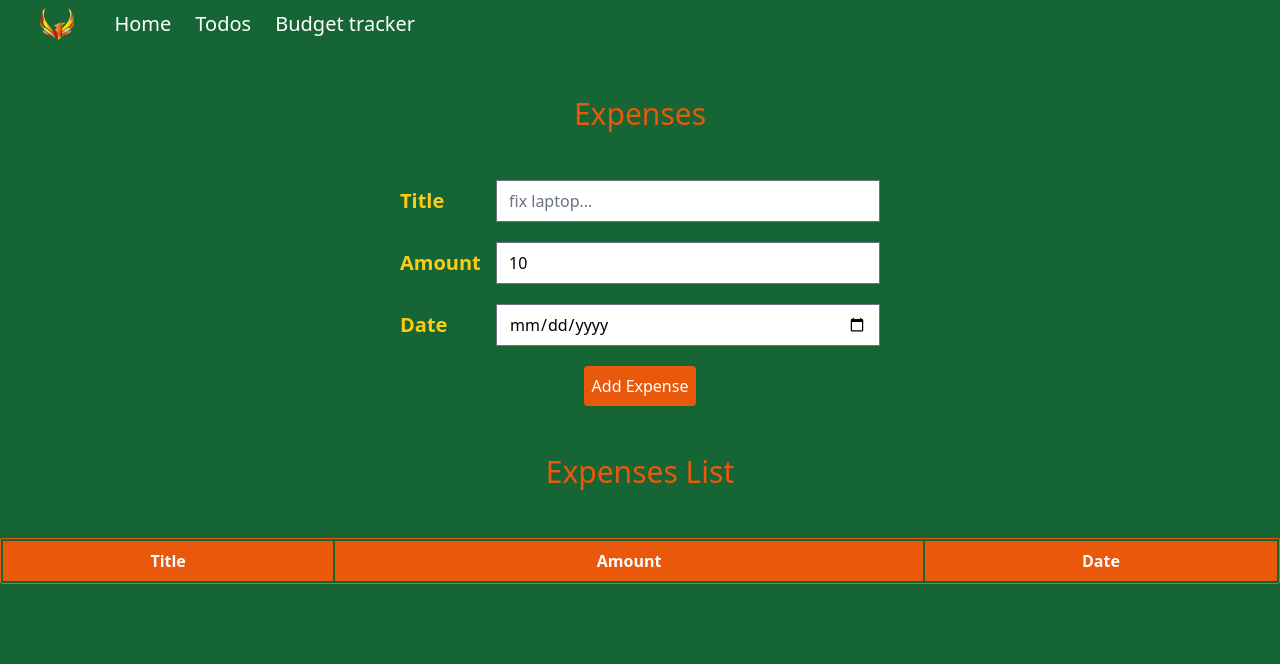
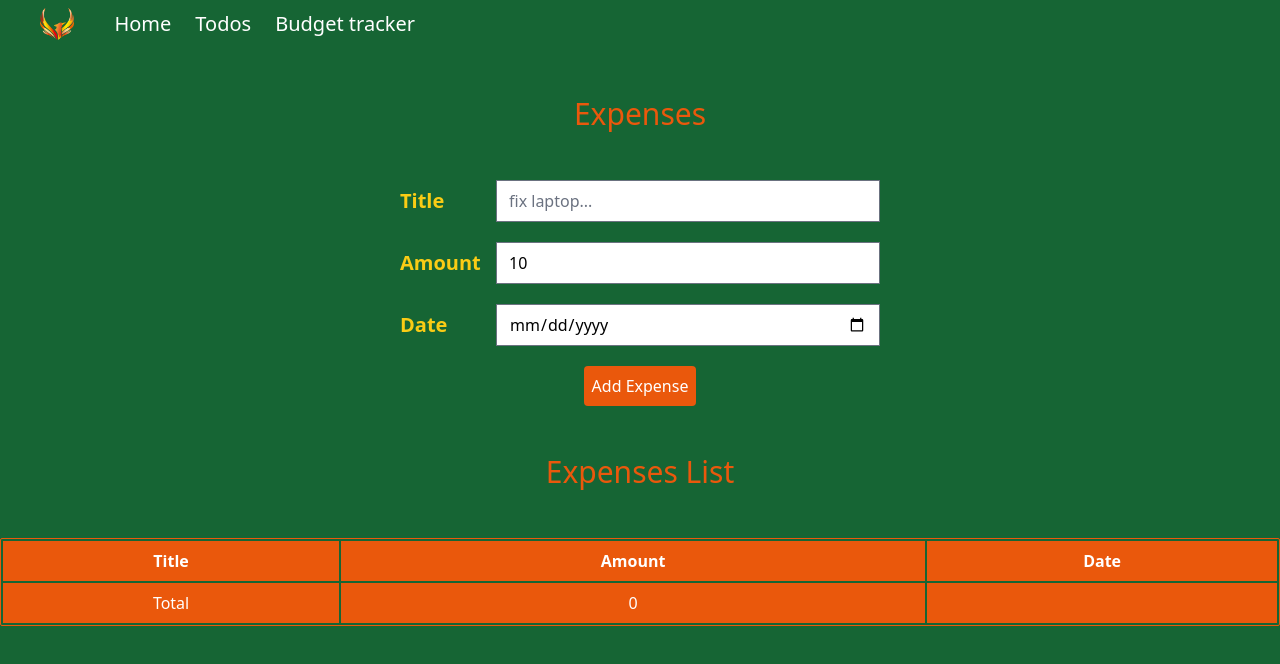
Before and after one commit to EidHachem/Todo-list-TypeScript, a React (Create React App) app: page /expenses in a window 1280 px wide. Shown: the top 664 px of the page. Built offline with nearby package versions, Linux system fonts and the light colour scheme.

Commit message:
Add total in table footer

```diff
--- a/src/components/Budget/DisplayExpenses.tsx
+++ b/src/components/Budget/DisplayExpenses.tsx
@@ -22,6 +22,15 @@ const DisplayExpenses: React.FC<{ expenses: Expense[] }> = (props) => {
             </tr>
           ))}
         </tbody>
+        <tfoot className="bg-orange-600 text-center">
+          <tr>
+            <td className="py-2">Total</td>
+            <td className="py-2">
+              {props.expenses.reduce((total, expense) => total + expense.amount, 0)}
+            </td>
+            <td className="py-2"></td>
+          </tr>
+        </tfoot>
       </table>
     </div>
   );
```
